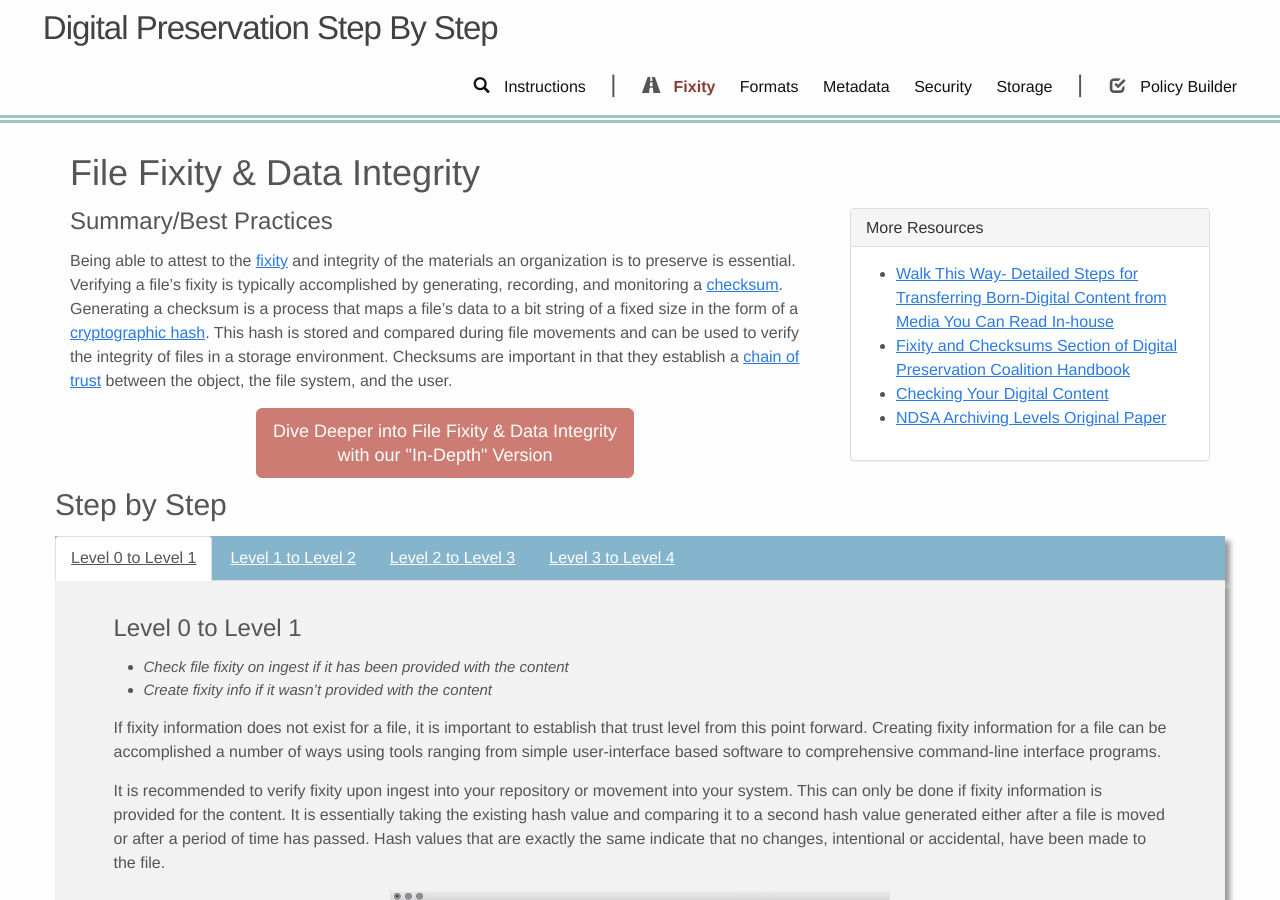
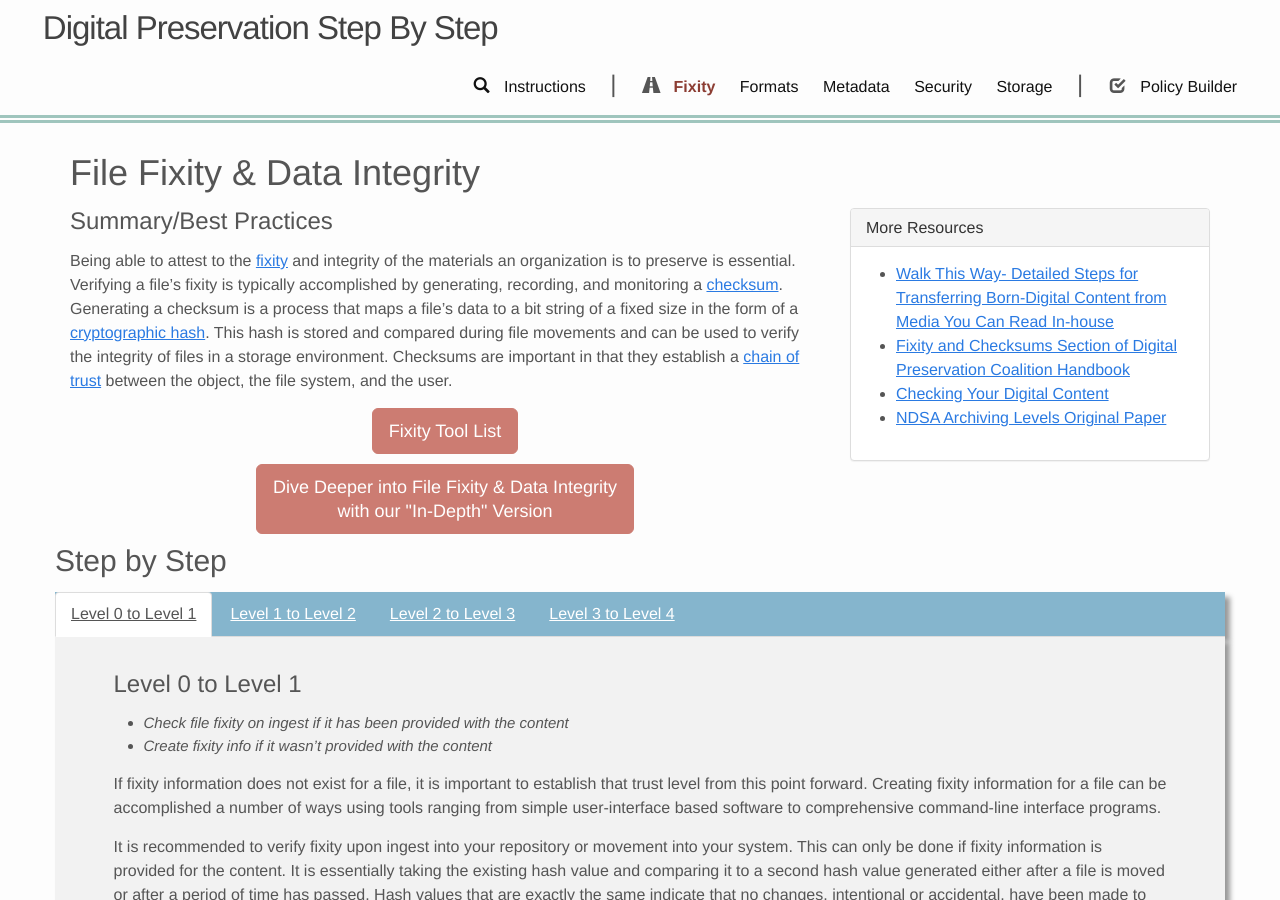
Before and after one commit to dcnb/digprezsteps, a Jekyll site: the page built from fixity.markdown, in a window 1280 px wide and 900 px high. Built offline with Jekyll 4.4.1, drawn with Linux system fonts in a browser that asks for light colours.

Commit message:
added button to main fixity with tools

```diff
--- a/_includes/fixity/summary.html
+++ b/_includes/fixity/summary.html
@@ -1,3 +1,61 @@
 <p>Being able to attest to the <a href="http://blogs.loc.gov/thesignal/2014/04/protect-your-data-file-fixity-and-data-integrity/">fixity</a> and integrity of the materials an organization is to preserve is essential. Verifying a file’s fixity is typically accomplished by generating, recording, and monitoring a <a href="https://en.wikipedia.org/wiki/Checksum">checksum</a>. Generating a checksum is a process that maps a file’s data to a bit string of a fixed size in the form of a <a href="http://en.wikipedia.org/wiki/Cryptographic_hash_function">cryptographic hash</a>. This hash is stored and compared during file movements and can be used to verify the integrity of files in a storage environment. Checksums are important in that they establish a <a href="http://blogs.loc.gov/thesignal/2011/11/hashing-out-digital-trust/?loclr=blogsig">chain of trust</a> between the object, the file system, and the user. </p>
 
+<p class="center"><button type="button" class="btn btn-info btn-lg" data-toggle="modal" data-target="#myModal2">Fixity Tool List </button></p>
+
+<!-- Modal -->
+<div id="myModal2" class="modal fade" role="dialog">
+  <div class="modal-dialog">
+
+    <!-- Modal content-->
+    <div class="modal-content">
+      <div class="modal-header">
+        <button type="button" class="close" data-dismiss="modal">&times;</button>
+        <h4 class="modal-title">Fixity Tools</h4>
+      </div>
+      <div class="modal-body">
+
+<p>Command-line: </p>
+<ul>
+<li><a href="https://github.com/LibraryOfCongress/bagit-java">Library of Congress BagIt</a> (Java)</li>
+<li><a href="https://github.com/LibraryOfCongress/bagit-python">Library of Congress BagIt</a> (Python) </li>
+</ul>
+
+<p>Cross-platform GUI:</p>
+<ul>
+<li><a href="https://github.com/usnationalarchives/File-Analyzer">NARA File Analyzer</a></li>
+<li><a href="https://www.avpreserve.com/tools/fixity/">AVPreserve Fixity</a></li>
+<li><a href="https://github.com/LibraryOfCongress/bagger">Library of Congress Bagger</a></li>
+<li><a href="http://quickhash-gui.org">Quickhash</a></li>
+</ul>
+
+<p>Windows GUI:</p>
+<ul>
+<li><a href="http://www.programmingunlimited.net/siteexec/content.cgi?page=fv">FileVerifier++</a></li>
+<li><a href="http://www.md5summer.org">MD5summer</a></li>
+<li><a href="https://www.microsoft.com/en-us/download/details.aspx?id=11533">Microsoft File Checksum Integrity Verifier</a></li>
+</ul>
+
+<p>Mac GUI:</p>
+<ul>
+<li><a href="http://www.julifos.com/soft/checksum/">checkSum+</a></li>
+</ul>
+<p>Virus Checker:</p>
+<ul>
+<li><a href="https://www.clamav.net/">ClamAV+</a></li>
+<li><a href="https://www.clamxav.com/download.html">ClamXAV+ ($)</a></li>
+
+</ul>
+
+
+
+  </div>
+
+      <div class="modal-footer">
+        <button type="button" class="btn btn-default" data-dismiss="modal">Close</button>
+      </div>
+    </div>
+
+  </div>
+</div>
+
 <p class="center"><a href="fixity-deep.html"><button type="button" class="btn btn-info btn-lg" >Dive Deeper into File Fixity & Data Integrity<br/>with our "In-Depth" Version </button></a></p>
```
